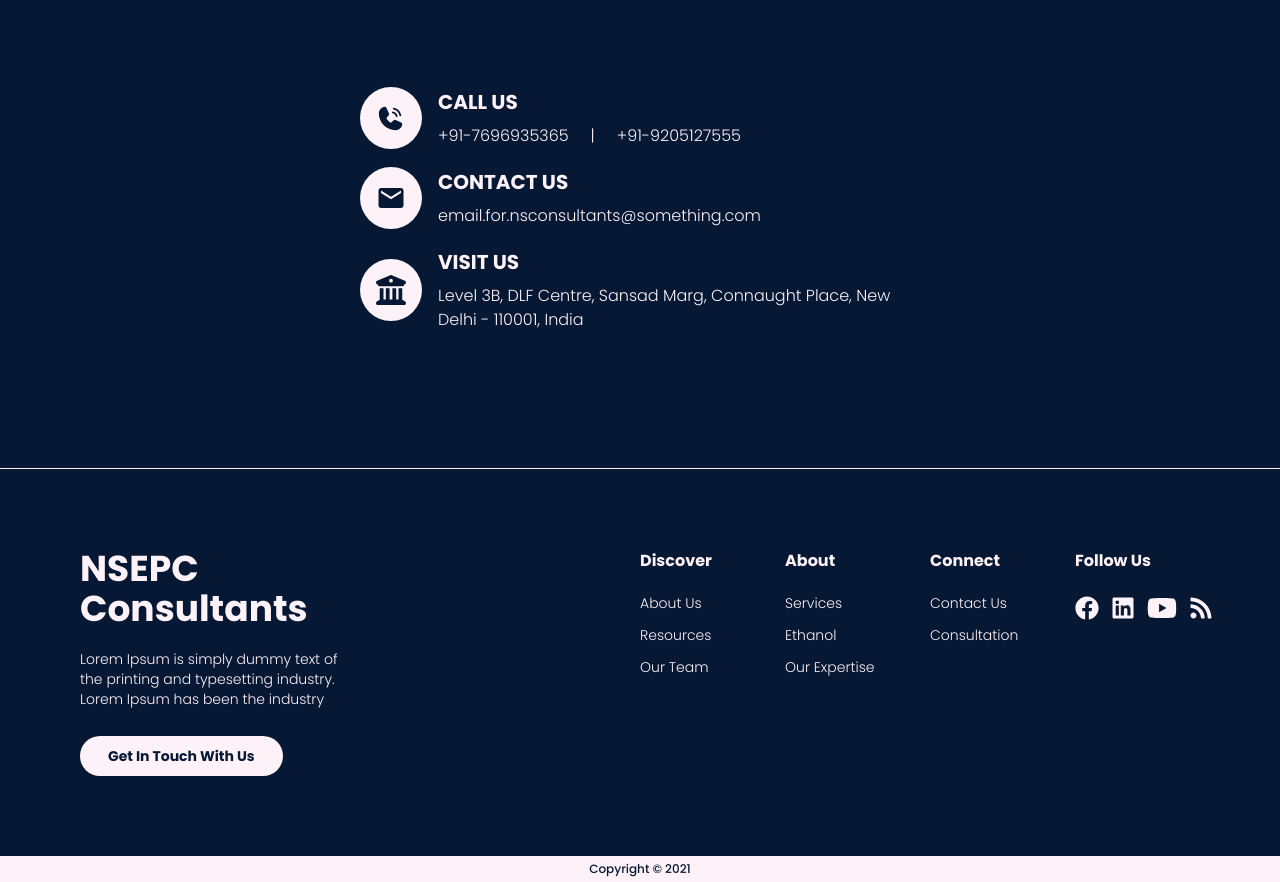
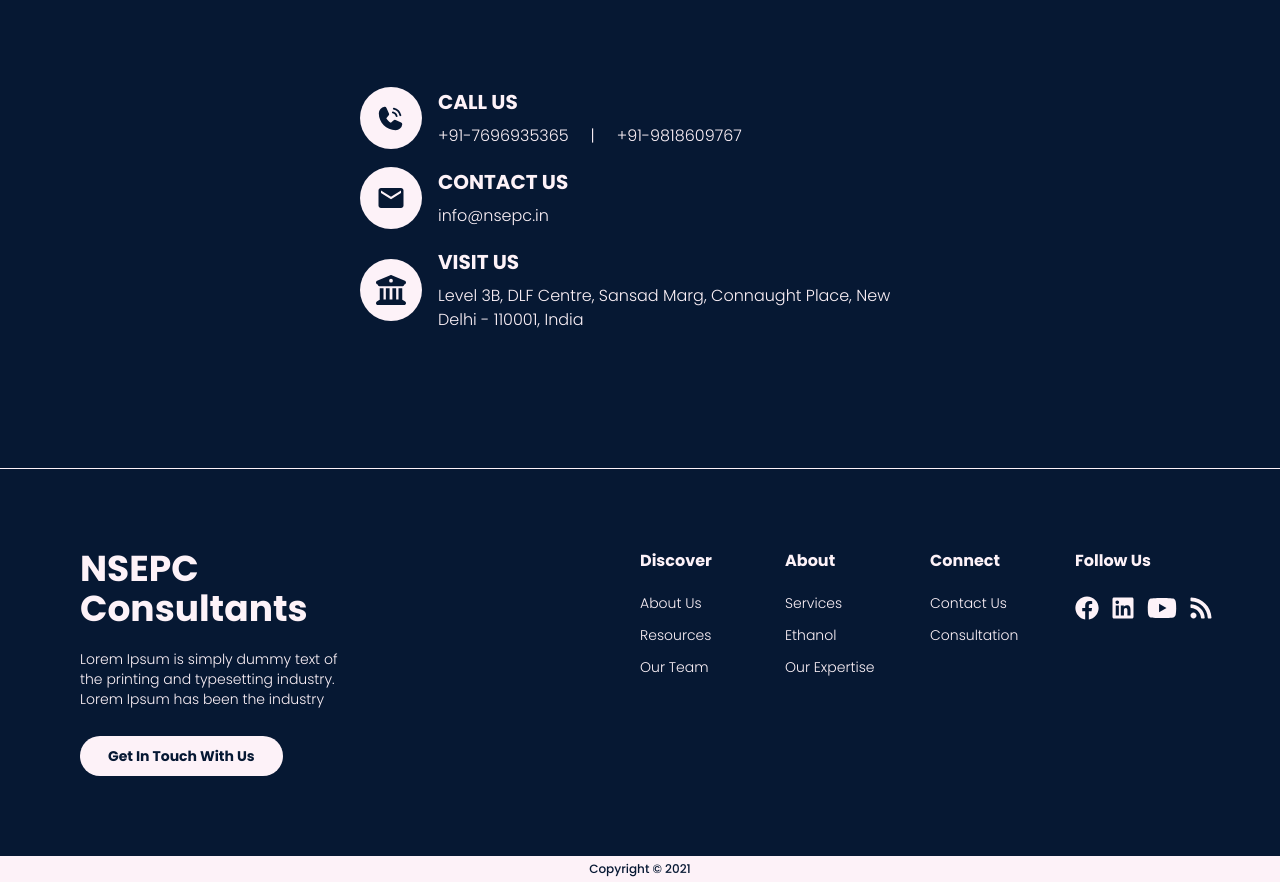
Before and after one commit to Dewangi14/NSEPC-Consultants, a Next.js app: page /payment in a window 1280 px wide. Shown: the part 1020-1902 px from the top of the page. Built offline with nearby package versions, Linux system fonts and the light colour scheme; a web font is replaced by a local one.

Commit message:
DD: email and contact number updated on payments page

```diff
--- a/src/pages/payment/index.jsx
+++ b/src/pages/payment/index.jsx
@@ -329,7 +329,7 @@ const Payment = () => {
                 <div className="font-bold text-lg xl:text-xl">CALL US</div>
                 <div className="font-light text-xs md:text-sm xl:text-base">
                   +91-7696935365 &nbsp;&nbsp;&nbsp; | &nbsp;&nbsp;&nbsp;
-                  +91-9205127555
+                  +91-9818609767
                 </div>
               </div>
             </div>
@@ -340,7 +340,7 @@ const Payment = () => {
               <div className="flex flex-col gap-2 p-2 w-full">
                 <div className="font-bold text-lg xl:text-xl">CONTACT US</div>
                 <div className="font-light text-xs md:text-sm xl:text-base">
-                  email.for.nsconsultants@something.com
+                  info@nsepc.in
                 </div>
               </div>
             </div>
```
